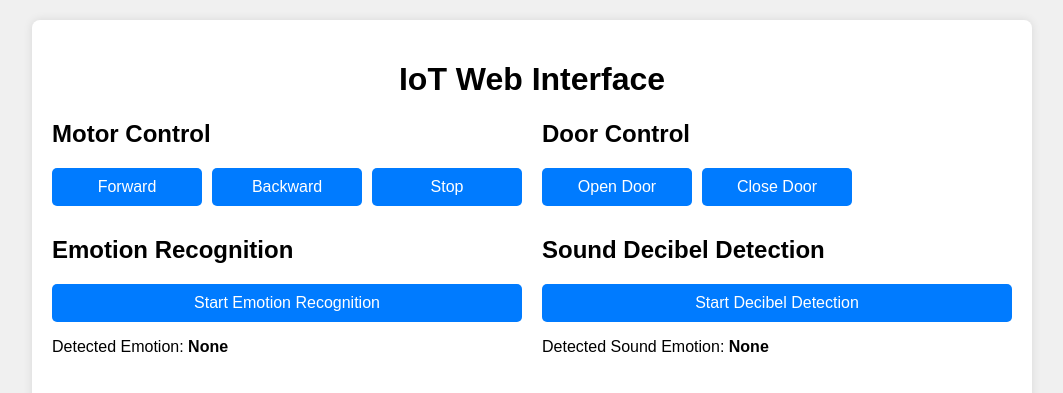
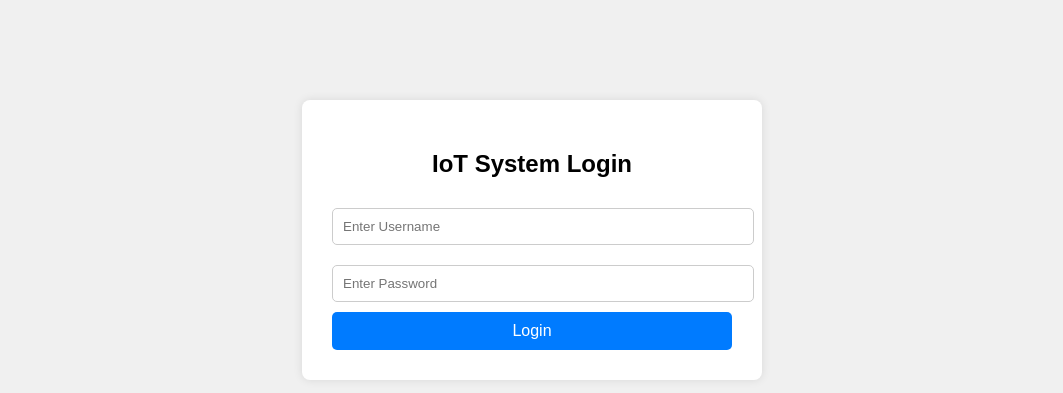
Before and after one commit to lonepo/droid, a Flask app: page / in a window 1280 px wide. Shown: the top 393 px of the page, without its empty margins (108-1171 px from the left). Run offline with Flask 3, Linux system fonts and the light colour scheme; parts of the project's set-up code (start-up, migrations or seed data) failed here and were passed over.

Commit message:
login add

```diff
--- a/app.py
+++ b/app.py
@@ -1,4 +1,7 @@
-from flask import Flask, render_template, jsonify, Response, request
+# -----------------------------
+# Routes for HTML pages
+# -----------------------------
+from flask import Flask, render_template, jsonify, Response, request, redirect, url_for, session
 from flask_cors import CORS
 import threading
 import cv2
@@ -16,12 +19,37 @@ from config import MOTOR_PINS, DOOR_PINS, WRITE_API_KEY, THINGSPEAK_SENSOR_API_K
 app = Flask(__name__)
 CORS(app)
 
+# Secret key for sessions
+app.secret_key = "droid"   # 🔑 put a strong random key here
+
 # -----------------------------
-# Routes for HTML pages
+# Login System
 # -----------------------------
-@app.route('/')
-def index():
-    return render_template('index9.html')
+USERS = {"admin": "password123"}  # ✅ You can later replace with DB or CSV
+
+@app.route("/", methods=["GET", "POST"])
+def login():
+    if request.method == "POST":
+        username = request.form.get("username")
+        password = request.form.get("password")
+        if username in USERS and USERS[username] == password:
+            session["user"] = username
+            return redirect(url_for("dashboard"))
+        else:
+            return render_template("login.html", error="Invalid username or password")
+    return render_template("login.html")
+
+@app.route("/dashboard")
+def dashboard():
+    if "user" not in session:
+        return redirect(url_for("login"))
+    return render_template("dashboard.html")   # renamed your old index.html
+
+@app.route("/logout")
+def logout():
+    session.pop("user", None)
+    return redirect(url_for("login"))
+
 
 @app.route('/video_feed')
 def video_feed():
--- a/templates/index9.html
+++ b/templates/dashboard.html
@@ -33,6 +33,10 @@
 </head>
 <body>
 <div class="container">
+<p style="text-align:right;">
+    Logged in as: {{ session['user'] }} | <a href="{{ url_for('logout') }}">Logout</a>
+</p>
+
     <h1>IoT Web Interface</h1>
 
     <!-- Motor and Door Control -->
--- /dev/null
+++ b/templates/login.html
@@ -0,0 +1,30 @@
+<!DOCTYPE html>
+<html lang="en">
+<head>
+    <meta charset="UTF-8">
+    <meta name="viewport" content="width=device-width, initial-scale=1.0">
+    <title>Login - IoT System</title>
+    <style>
+        body { font-family: Arial, sans-serif; background: #f0f0f0; }
+        .login-container { max-width: 400px; margin: 100px auto; background: #fff; padding: 30px; border-radius: 8px; box-shadow: 0 0 10px rgba(0,0,0,0.1); }
+        h2 { text-align: center; margin-bottom: 20px; }
+        input { width: 100%; padding: 10px; margin: 10px 0; border: 1px solid #ccc; border-radius: 5px; }
+        button { width: 100%; padding: 10px; background: #007BFF; border: none; color: white; font-size: 16px; border-radius: 5px; cursor: pointer; }
+        button:hover { background: #0056b3; }
+        .error { color: red; text-align: center; margin-top: 10px; }
+    </style>
+</head>
+<body>
+    <div class="login-container">
+        <h2>IoT System Login</h2>
+        <form method="POST">
+            <input type="text" name="username" placeholder="Enter Username" required>
+            <input type="password" name="password" placeholder="Enter Password" required>
+            <button type="submit">Login</button>
+        </form>
+        {% if error %}
+        <p class="error">{{ error }}</p>
+        {% endif %}
+    </div>
+</body>
+</html>
```
Also changed, not shown: templates/base.html (added).
